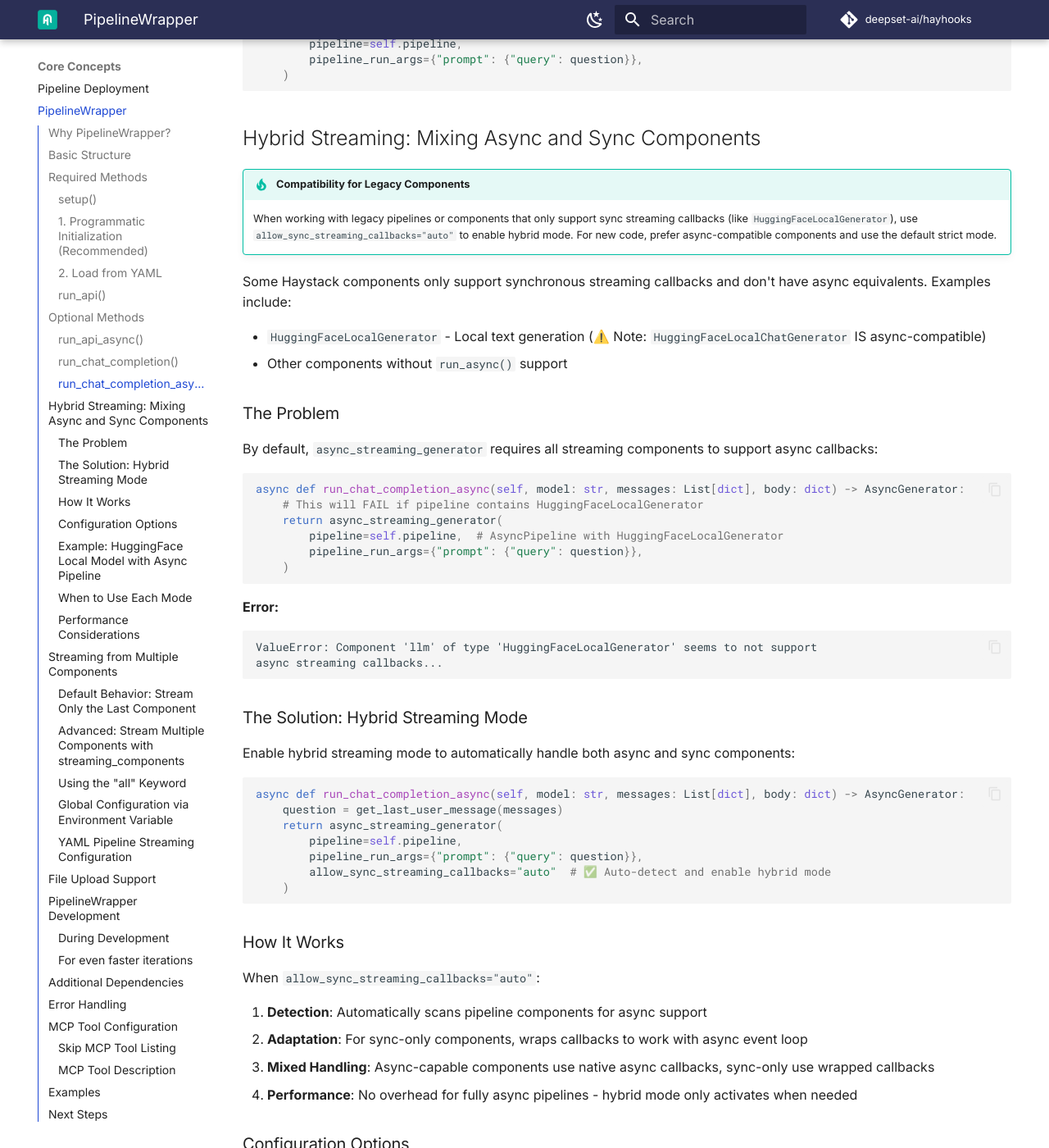
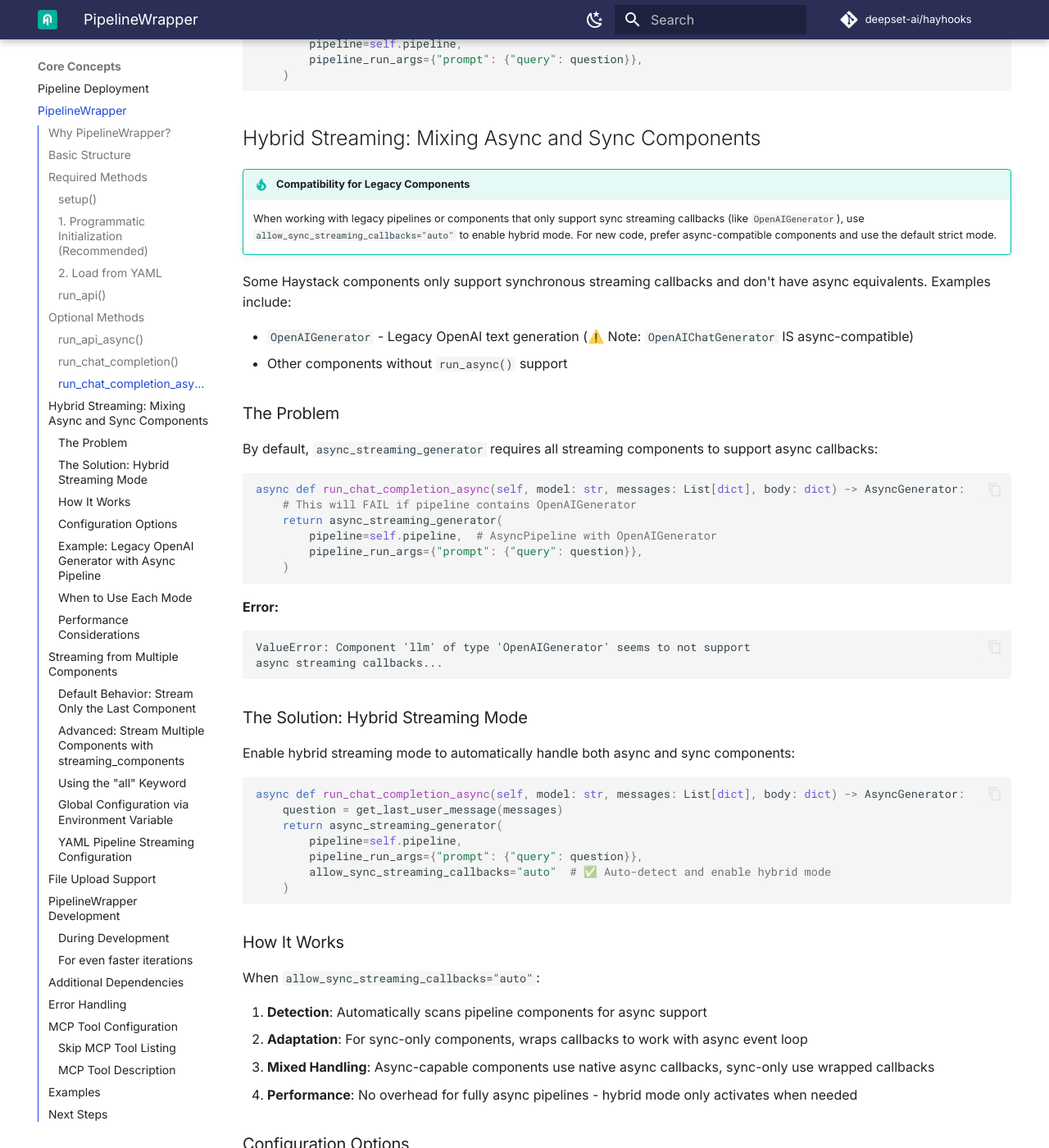
Before and after one commit to deepset-ai/hayhooks, an MkDocs documentation site: the page built from docs/concepts/pipeline-wrapper.md, in a window 1280 px wide and 1400 px high, scrolled down 4084 px. Shown: the whole window at 82% size. Built offline with MkDocs 1.6.1 and Material for MkDocs 9.7.7, drawn with Linux system fonts in a browser that asks for light colours; comment, search, counter and statistics services are not loaded; the version menu is left out; some of the changed text lies outside the part shown.

Commit message:
Update tests and docs without HuggingFace components

````diff
--- a/docs/concepts/pipeline-wrapper.md
+++ b/docs/concepts/pipeline-wrapper.md
@@ -179,11 +179,11 @@
 ## Hybrid Streaming: Mixing Async and Sync Components
 
 !!! tip "Compatibility for Legacy Components"
-    When working with legacy pipelines or components that only support sync streaming callbacks (like `HuggingFaceLocalGenerator`), use `allow_sync_streaming_callbacks="auto"` to enable hybrid mode. For new code, prefer async-compatible components and use the default strict mode.
+    When working with legacy pipelines or components that only support sync streaming callbacks (like `OpenAIGenerator`), use `allow_sync_streaming_callbacks="auto"` to enable hybrid mode. For new code, prefer async-compatible components and use the default strict mode.
 
 Some Haystack components only support synchronous streaming callbacks and don't have async equivalents. Examples include:
 
-- `HuggingFaceLocalGenerator` - Local text generation (⚠️ Note: `HuggingFaceLocalChatGenerator` IS async-compatible)
+- `OpenAIGenerator` - Legacy OpenAI text generation (⚠️ Note: `OpenAIChatGenerator` IS async-compatible)
 - Other components without `run_async()` support
 
 ### The Problem
@@ -192,9 +192,9 @@
 
 ```python
 async def run_chat_completion_async(self, model: str, messages: List[dict], body: dict) -> AsyncGenerator:
-    # This will FAIL if pipeline contains HuggingFaceLocalGenerator
+    # This will FAIL if pipeline contains OpenAIGenerator
     return async_streaming_generator(
-        pipeline=self.pipeline,  # AsyncPipeline with HuggingFaceLocalGenerator
+        pipeline=self.pipeline,  # AsyncPipeline with OpenAIGenerator
         pipeline_run_args={"prompt": {"query": question}},
     )
 ```
@@ -202,7 +202,7 @@
 **Error:**
 
 ```text
-ValueError: Component 'llm' of type 'HuggingFaceLocalGenerator' seems to not support
+ValueError: Component 'llm' of type 'OpenAIGenerator' seems to not support
 async streaming callbacks...
 ```
 
@@ -243,22 +243,22 @@
 # → Best for: Legacy pipelines, components without async support, gradual migration
 ```
 
-### Example: HuggingFace Local Model with Async Pipeline
+### Example: Legacy OpenAI Generator with Async Pipeline
 
 ```python
 from typing import List, AsyncGenerator
 from haystack import AsyncPipeline
 from haystack.components.builders import PromptBuilder
-from haystack.components.generators import HuggingFaceLocalGenerator
+from haystack.components.generators import OpenAIGenerator
+from haystack.utils import Secret
 from hayhooks import BasePipelineWrapper, get_last_user_message, async_streaming_generator
 
-class LocalLLMWrapper(BasePipelineWrapper):
+class LegacyOpenAIWrapper(BasePipelineWrapper):
     def setup(self) -> None:
-        # HuggingFaceLocalGenerator only supports sync streaming
-        llm = HuggingFaceLocalGenerator(
-            model="microsoft/Phi-3-mini-4k-instruct",
-            task="text-generation",
-            generation_kwargs={"max_new_tokens": 100, "num_beams": 1}
+        # OpenAIGenerator only supports sync streaming (legacy component)
+        llm = OpenAIGenerator(
+            api_key=Secret.from_env_var("OPENAI_API_KEY"),
+            model="gpt-4o-mini"
         )
 
         prompt_builder = PromptBuilder(
@@ -275,7 +275,7 @@
     ) -> AsyncGenerator:
         question = get_last_user_message(messages)
 
-        # Enable hybrid mode for HuggingFaceLocalGenerator
+        # Enable hybrid mode for OpenAIGenerator
         return async_streaming_generator(
             pipeline=self.pipeline,
             pipeline_run_args={"prompt": {"question": question}},
@@ -294,7 +294,7 @@
 
 **Use `allow_sync_streaming_callbacks="auto"` when:**
 
-- ✅ Working with legacy pipelines that use `HuggingFaceLocalGenerator`
+- ✅ Working with legacy pipelines that use `OpenAIGenerator` or other sync-only components
 - ✅ Deploying YAML pipelines with unknown/legacy component types
 - ✅ Migrating old code that doesn't have async equivalents yet
 - ✅ Third-party components without async support
--- a/pyproject.toml
+++ b/pyproject.toml
@@ -89,8 +89,6 @@
   "pytest-mock",
   "mypy",
   "pip",                     # mypy needs pip to install missing stub packages
-  "transformers[torch]",
-  "huggingface_hub",
 ]
 
 [tool.hatch.envs.test.scripts]
````
Also changed, not shown: docs/examples/async-operations.md (+2 -2 lines), 2 other files.
